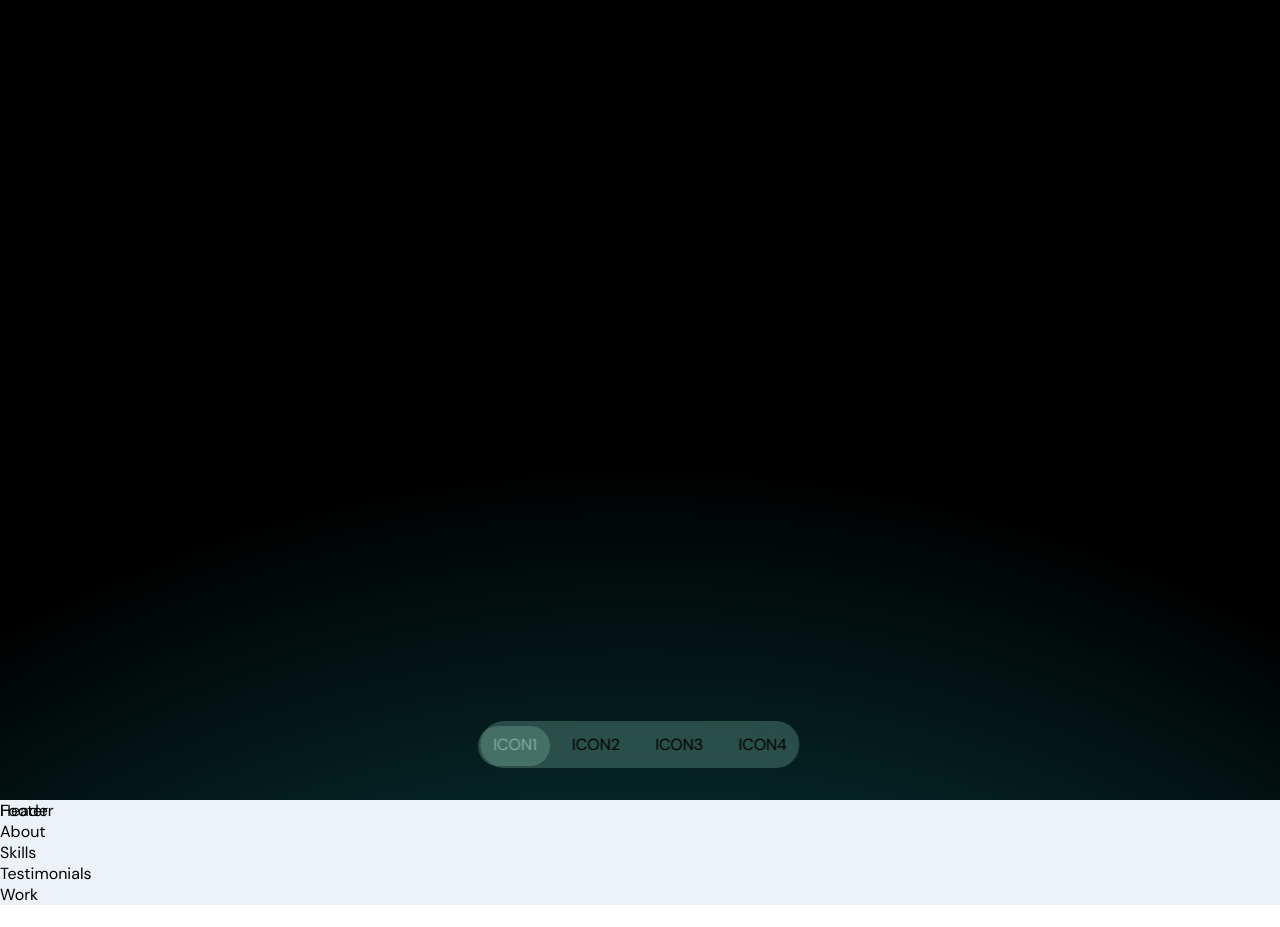
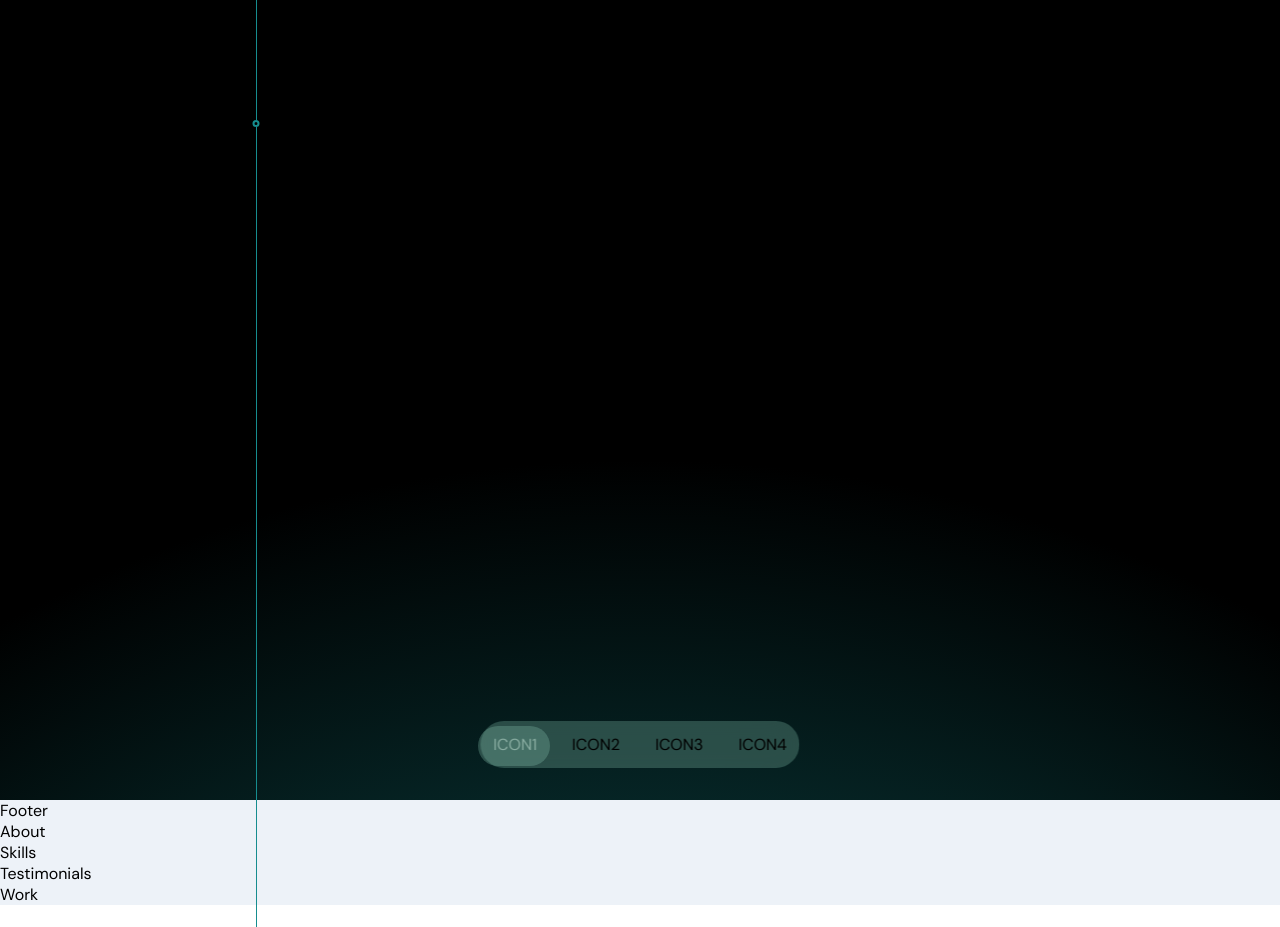
Before and after one commit to moeeztariq125/3d-portfolio, a React (Vite) app: page / in a window 1280 px wide. Before the commit the page ends 905 px from the top, so only its background shows below. Built offline with nearby package versions, Linux system fonts and the light colour scheme.

Commit message:
add: line component

```diff
--- /dev/null
+++ b/src/components/Line/Line.scss
@@ -0,0 +1,36 @@
+.Line {
+    height: 100%;
+    width: 0px;
+    max-height: 100%;
+    background: transparent;
+    position:absolute; /* Change to 'fixed' to make it static in the background */
+    left: 20%;
+}
+
+.header_circle {
+    width: 7px;
+    height: 7px;
+    background: transparent;
+    border: 2px solid rgb(22, 141, 143);
+    border-radius: 50%;
+    transform: translateX(-50%);
+}
+
+.header_line {
+    width: 1px; /* Width of the line */
+    height: 100%; /* Height of the line */
+    background: rgb(22, 141, 143);
+    overflow-y: hidden; /* Hide overflow in the Y direction */
+}
+
+.header_line_start {
+    width: 1px; /* Width of the line */
+    height: 15%; /* Height of the line */
+    background: rgb(22, 141, 143);
+}
+
+.header_line_start_empty {
+    width: 1px; /* Width of the line */
+    height: 15%; /* Height of the line */
+    background: rgb(22, 141, 143);
+}
--- /dev/null
+++ b/src/components/Line/Line.tsx
@@ -0,0 +1,15 @@
+import './Line.scss'
+const Line:React.FC<LineProps> = (start) => {
+  return (
+    <div className='Line'>
+        {start?<div className='header_line_start_empty'/>:<div className='header_line_start'/>}
+        <div className='header_circle'/>
+        <div className='header_line'/>
+    </div>
+  )
+}
+
+interface LineProps {
+    start: boolean;
+}
+export default Line
--- a/src/components/index.tsx
+++ b/src/components/index.tsx
@@ -1 +1,2 @@
 export {default as Navbar} from './Navbar/Navbar'
+export {default as Line} from './Line/Line'
--- a/src/container/Header/Header.scss
+++ b/src/container/Header/Header.scss
@@ -1,22 +1,25 @@
 .app__header {
   height: 100vh;
-  width: auto;
   background: black;
+  position: relative; /* Added to establish a stacking context */
   z-index: 1;
+
   .circle {
+    z-index: -1; /* Set to a negative value to position it behind other elements */
+    position: absolute; /* Change to 'fixed' to make it static in the background */
+    top: 0;
+    left: 0;
+    width: 100%;
     height: 100%;
-    // background: radial-gradient(circle at 50% 200%, rgb(22, 141, 143) 0%, rgb(0, 0, 0) 70%) bottom center;
-    background: radial-gradient(circle at 50% 200% , rgb(22, 141, 143) 0%, rgb(0, 0, 0) 70%);
+    background: radial-gradient(circle at 50% 200%, rgb(22, 141, 143) 0%, rgb(0, 0, 0) 70%);
     background-size: 100% 100%;
     animation: colorChange 1.5s infinite alternate;
-
   }
 
 }
-
 
 @keyframes colorChange {
   to {
     background-size: 100% 120%;
   }
- }
+}
--- a/src/container/Header/Header.tsx
+++ b/src/container/Header/Header.tsx
@@ -1,9 +1,11 @@
+import { Line } from '../../components'
 import './Header.scss'
 const Header = () => {
   return (
     <div className='app__header'>
+      <Line start={true}/>
       <div className='circle'/>
-      Header
+      <p>sfaefe</p>
       </div>
   )
 }
--- a/src/index.css
+++ b/src/index.css
@@ -19,4 +19,7 @@
   padding: 0;
   margin: 0;
   scroll-behavior: smooth;
+  ::-webkit-scrollbar{
+    display: none;
+  }
 }
```
